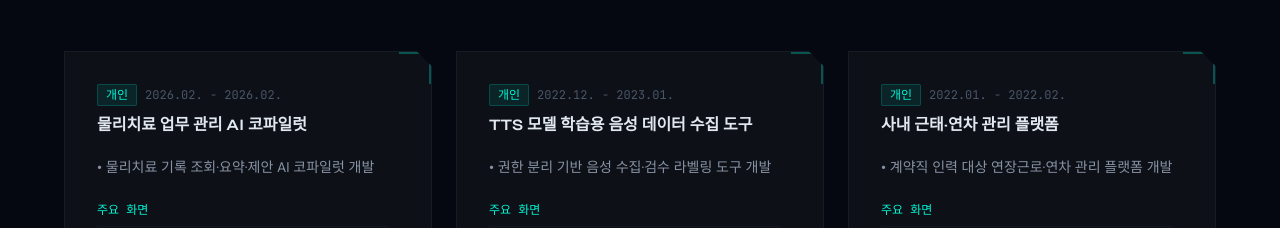
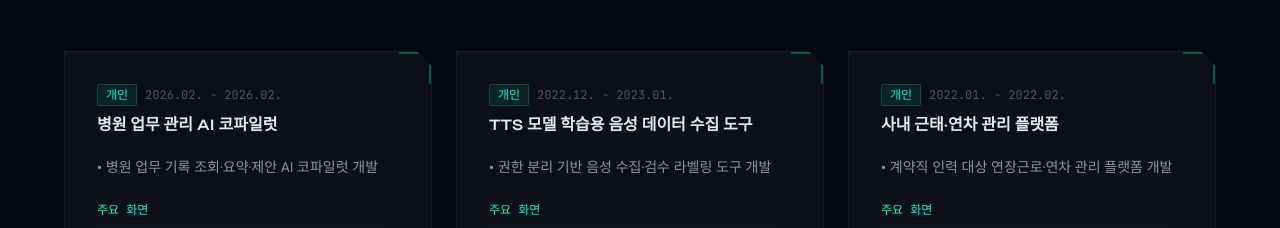
Before and after one commit to nohdonggyeong/nohdonggyeong.github.io, a React (Vite) app: page / in a window 1280 px wide. Shown: the part 2576-2804 px from the top of the page. Built offline with nearby package versions, Linux system fonts and the light colour scheme.

Commit message:
Modify content
Signed-off-by: nohdonggyeong <ehdrud1129@icloud.com>

```diff
--- a/src/data.ts
+++ b/src/data.ts
@@ -164,11 +164,11 @@ export const sideProjects: Project[] = [
   {
     id: "theranote-agent",
     kind: "side",
-    name: "물리치료 업무 관리 AI 코파일럿",
+    name: "병원 업무 관리 AI 코파일럿",
     org: "개인",
     period: "2026.02. - 2026.02.",
-    summary: ["물리치료 기록 조회·요약·제안 AI 코파일럿 개발"],
-    detail: ["물리치료사가 매 치료마다 반복되는 이전 기록 확인·처방 파악·기록 작성 과정을 자연어 질의로 대체하는 클리닉 특화 AI 코파일럿 개발"],
+    summary: ["병원 업무 기록 조회·요약·제안 AI 코파일럿 개발"],
+    detail: ["매 치료마다 반복되는 이전 기록 확인·처방 파악·기록 작성 과정을 자연어 질의로 대체하는 도메인 특화 AI 코파일럿 개발"],
     contributions: [
       "LangGraph 3-노드 파이프라인(Orchestrator → Data Fetcher → Responder) 설계 및 17종 인텐트 분류 체계 구현",
       "FastMCP 기반 Tool Server 구현. 치료 항목 설명 등 6개 도구를 Python 함수 직접 호출과 stdio MCP 서버 독립 실행 양방향 지원",
```
